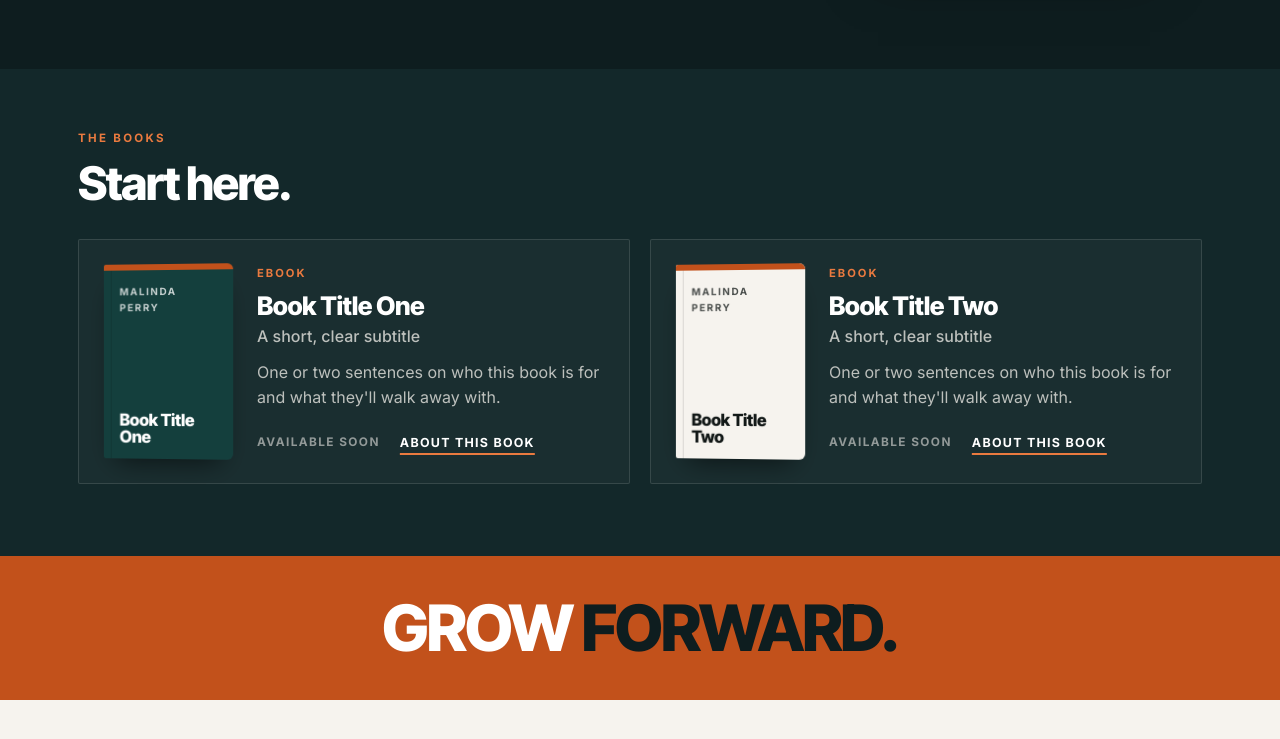
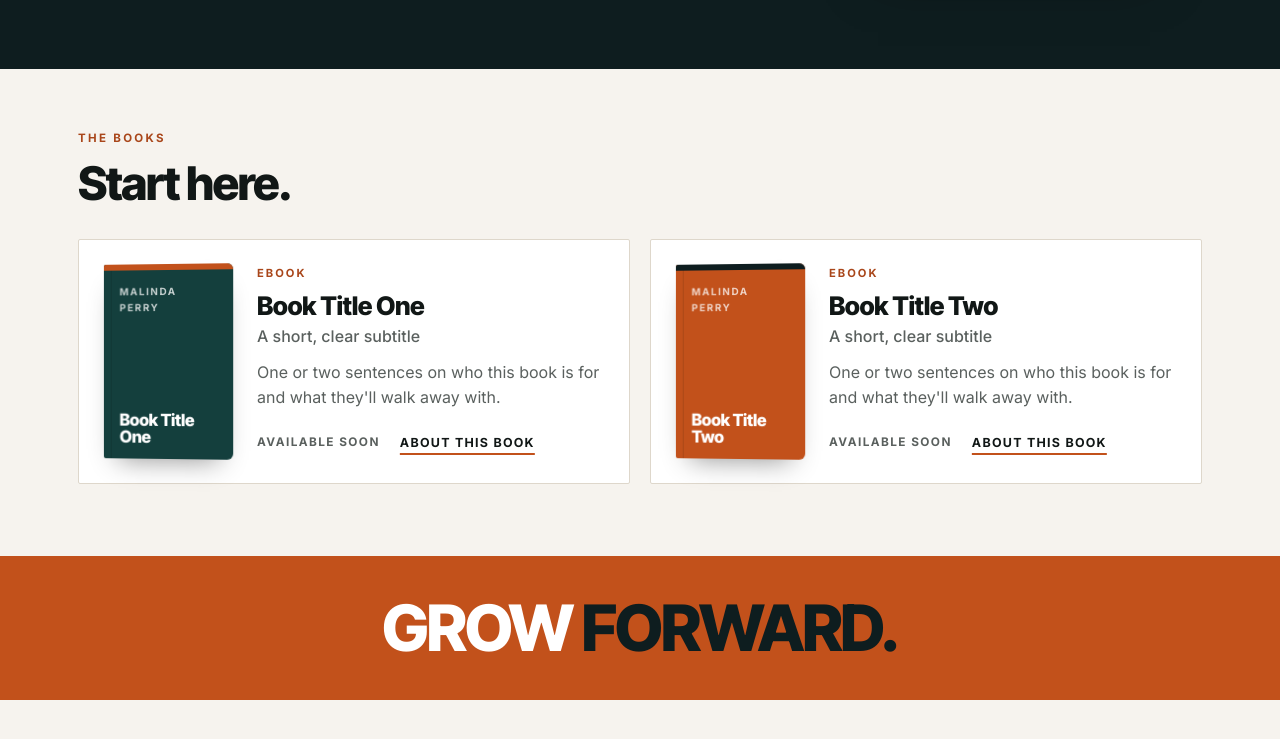
Before and after one commit to ann3mari37/malindaperryconsulting, a plain HTML site: page public/index.html in a window 1280 px wide. Shown: the part 573-1312 px from the top of the page. Drawn offline with Linux system fonts and the light colour scheme.

Commit message:
Books section on ivory instead of dark teal
Co-Authored-By: Claude Opus 5.5 <noreply@anthropic.com>

```diff
--- a/public/css/site.css
+++ b/public/css/site.css
@@ -102,36 +102,37 @@ svg { width: 1em; height: 1em; fill: none; stroke: currentColor; stroke-width: 1
 .hero-photo img { position: relative; width: 100%; aspect-ratio: 4 / 5; object-fit: cover; object-position: 50% 18%; border-radius: 2px; box-shadow: var(--shadow-lg); }
 
 /* ---------- Books band ---------- */
-.books-band { background: var(--night-2); color: var(--ivory); padding: 64px 0 72px; position: relative; }
+.books-band { background: var(--ivory); color: var(--ink); padding: 64px 0 72px; position: relative; }
 .head { margin-bottom: 32px; max-width: 680px; }
-.head-light h2 { color: #fff; }
+.head-light h2 { color: var(--ink); }
+.books-band .kicker { color: var(--orange-dark); }
 .head-row { max-width: none; display: flex; justify-content: space-between; align-items: flex-end; gap: 24px; flex-wrap: wrap; }
 .head-row h2 { margin-bottom: 0; }
 .books { display: grid; grid-template-columns: repeat(auto-fit, minmax(min(100%, 460px), 1fr)); gap: 20px; }
-.book { display: grid; grid-template-columns: 130px 1fr; gap: 24px; align-items: center; padding: 24px; border-radius: 2px; background: rgba(255, 255, 255, .03); border: 1px solid rgba(255, 255, 255, .12); transition: background .3s, transform .3s; }
-.book:hover { background: rgba(255, 255, 255, .06); border-color: rgba(255, 255, 255, .3); }
-.book-cover { aspect-ratio: 2 / 3; border-radius: 2px 6px 6px 2px; overflow: hidden; box-shadow: 0 14px 26px -12px rgba(0, 0, 0, .6), inset 5px 0 0 rgba(0, 0, 0, .12); transform: perspective(800px) rotateY(-6deg); transition: transform .4s; }
+.book { display: grid; grid-template-columns: 130px 1fr; gap: 24px; align-items: center; padding: 24px; border-radius: 2px; background: var(--paper); border: 1px solid var(--line); transition: border-color .3s, transform .3s; }
+.book:hover { border-color: var(--ink); }
+.book-cover { aspect-ratio: 2 / 3; border-radius: 2px 6px 6px 2px; overflow: hidden; box-shadow: 0 14px 26px -14px rgba(0, 0, 0, .45), inset 5px 0 0 rgba(0, 0, 0, .12); transform: perspective(800px) rotateY(-6deg); transition: transform .4s; }
 .book:hover .book-cover { transform: perspective(800px) rotateY(0); }
 .book-cover img { width: 100%; height: 100%; object-fit: cover; }
 .cover-art { height: 100%; display: flex; flex-direction: column; justify-content: space-between; padding: 14px 12px 12px 16px; background: var(--teal-dark); color: #fff; position: relative; border-top: 6px solid var(--orange); }
-.book:nth-child(even) .cover-art { background: var(--ivory); color: var(--ink); }
+.book:nth-child(even) .cover-art { background: var(--orange); color: #fff; border-top-color: var(--night); }
 .cover-art::before { content: ""; position: absolute; left: 7px; top: 0; bottom: 0; width: 1px; background: rgba(0, 0, 0, .12); }
 .cover-art b { font: 800 1.05rem/1.05 var(--serif); letter-spacing: -.02em; }
 .cover-art small { font-size: .62rem; letter-spacing: .16em; text-transform: uppercase; opacity: .75; font-weight: 700; }
 .cover-arch { display: none; }
-.book-meta { font-size: .7rem; font-weight: 700; letter-spacing: .18em; text-transform: uppercase; color: var(--orange-lt); margin-bottom: 8px; }
-.book h3 { color: #fff; font-size: 1.6rem; margin-bottom: .15em; }
-.book-sub { font-family: var(--sans); font-style: normal; font-weight: 500; color: var(--on-dark); font-size: 1rem; margin-bottom: .6em; }
-.book > div > p:not(.book-meta):not(.book-sub) { color: var(--on-dark); }
+.book-meta { font-size: .7rem; font-weight: 700; letter-spacing: .18em; text-transform: uppercase; color: var(--orange-dark); margin-bottom: 8px; }
+.book h3 { color: var(--ink); font-size: 1.6rem; margin-bottom: .15em; }
+.book-sub { font-family: var(--sans); font-style: normal; font-weight: 500; color: var(--muted); font-size: 1rem; margin-bottom: .6em; }
+.book > div > p:not(.book-meta):not(.book-sub) { color: var(--muted); }
 .book .card-actions { display: flex; flex-wrap: wrap; align-items: center; gap: 10px 18px; margin-top: 6px; }
-.books-band .btn-text { color: #fff; text-decoration-color: var(--orange-lt); }
-.books-band .btn-ghost { --fg: #fff; --bd: rgba(255, 255, 255, .55); }
-.books-band .btn-ghost:hover { --bg: #fff; --fg: var(--night); }
-.soon { font-size: .74rem; font-weight: 700; letter-spacing: .12em; text-transform: uppercase; color: rgba(246, 243, 238, .55); }
+.books-band .btn-text { color: var(--ink); text-decoration-color: var(--orange); }
+.books-band .btn-ghost { --fg: var(--ink); --bd: var(--ink); }
+.books-band .btn-ghost:hover { --bg: var(--ink); --fg: #fff; }
+.soon { font-size: .74rem; font-weight: 700; letter-spacing: .12em; text-transform: uppercase; color: var(--muted); }
 .empty { text-align: center; padding: 44px 24px; border: 1.5px solid var(--line); border-radius: var(--radius); color: var(--muted); background: var(--paper); }
 .empty h3 { color: var(--ink); }
-.books-band .empty { background: transparent; border-color: rgba(251, 247, 239, .15); color: var(--on-dark); }
-.books-band .empty h3 { color: #fff; }
+.books-band .empty { background: var(--paper); border-color: var(--line); color: var(--muted); }
+.books-band .empty h3 { color: var(--ink); }
 
 /* ---------- Statement ---------- */
 .statement { background: var(--orange); color: #fff; padding: 40px 0; overflow: hidden; }
--- a/public/index.html
+++ b/public/index.html
@@ -15,7 +15,7 @@
   <link rel="preconnect" href="https://fonts.googleapis.com">
   <link rel="preconnect" href="https://fonts.gstatic.com" crossorigin>
   <link href="https://fonts.googleapis.com/css2?family=Inter:wght@400;500;600;700&family=Inter+Tight:wght@700;800&display=swap" rel="stylesheet">
-  <link rel="stylesheet" href="css/site.css?v=7">
+  <link rel="stylesheet" href="css/site.css?v=8">
 </head>
 <body>
   <a class="skip" href="#main">Skip to content</a>
```
